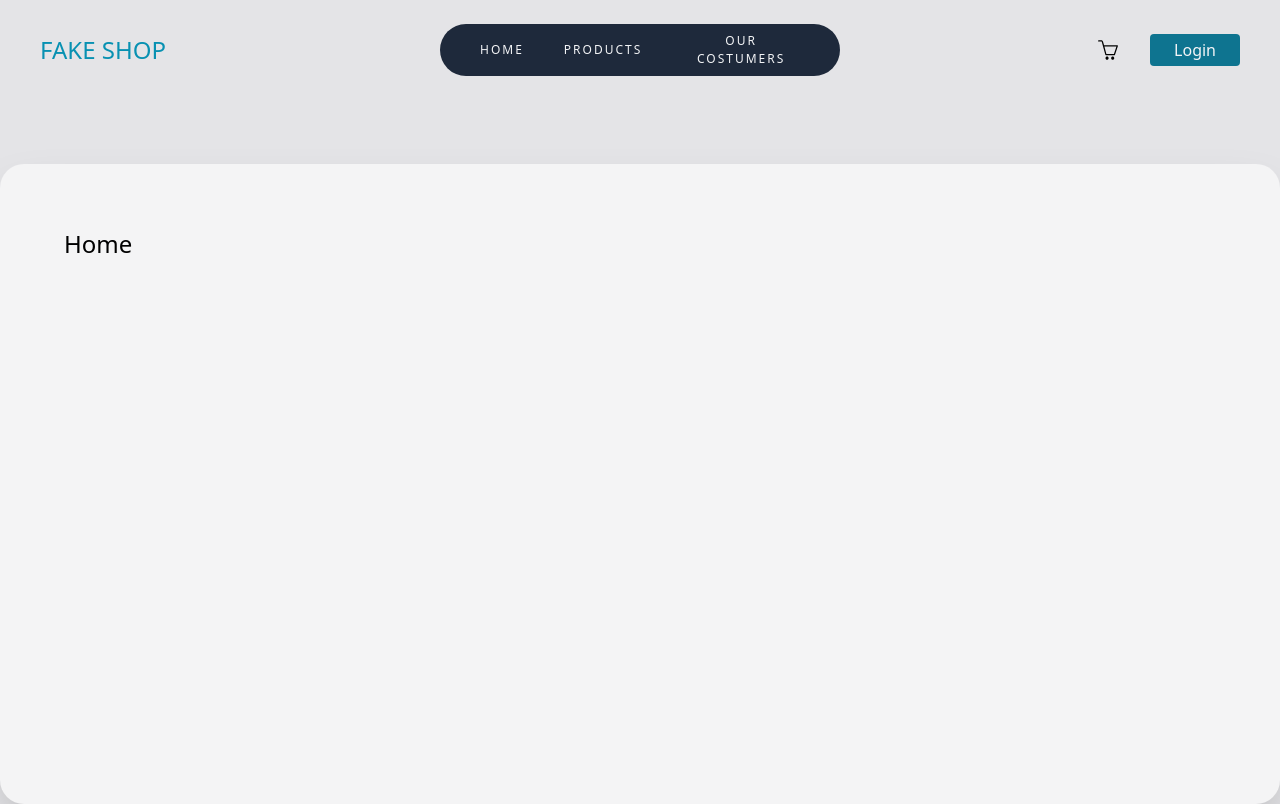
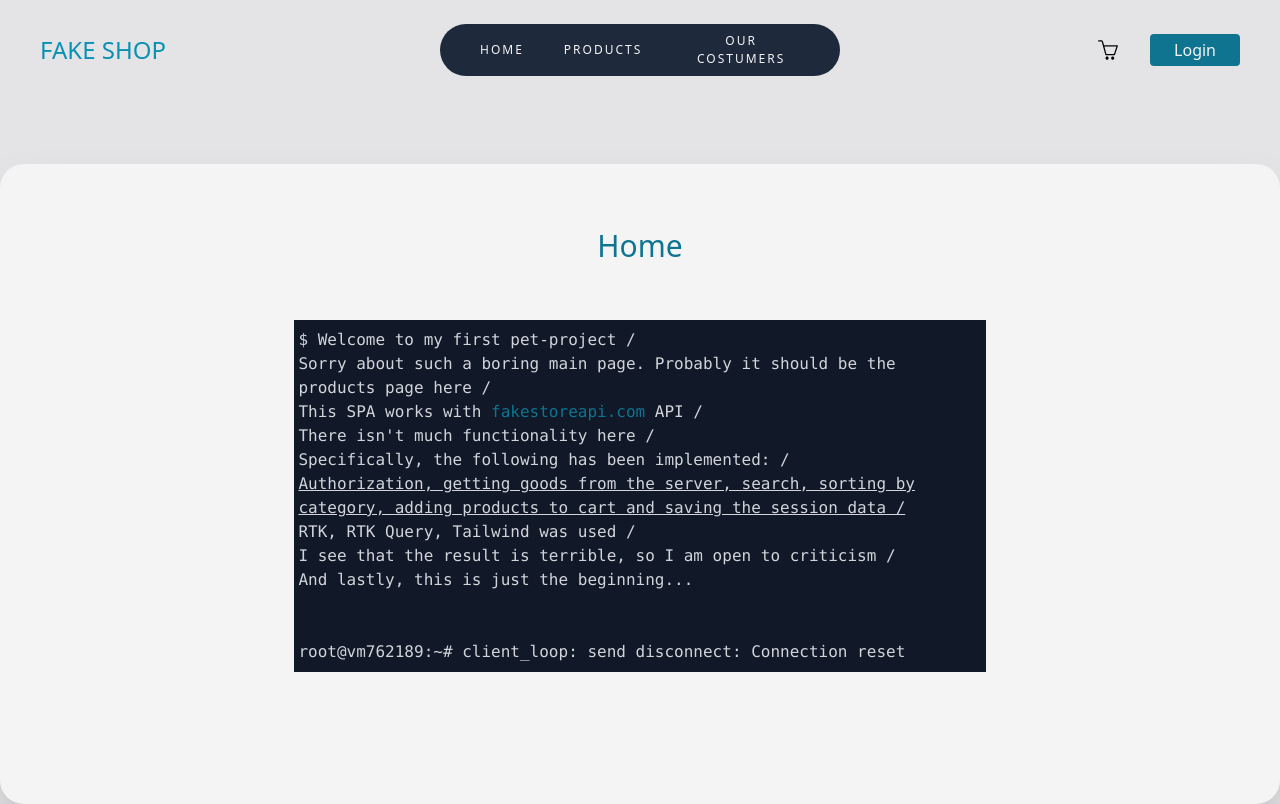
Before and after one commit to analsituation/fake_shop, a React (Create React App) app: page / in a window 1280 px wide. Built offline with nearby package versions, Linux system fonts and the light colour scheme.

Commit message:
homepage

```diff
--- a/src/components/LoginForm/LoginForm.tsx
+++ b/src/components/LoginForm/LoginForm.tsx
@@ -52,7 +52,6 @@ const LoginForm = () => {
         <div className={styles.loading_block}><Spinner /></div>
       }
     </>
-
   )
 }
 
--- a/src/pages/Home/Home.tsx
+++ b/src/pages/Home/Home.tsx
@@ -2,9 +2,27 @@ import React from 'react'
 
 const Home = () => {
   return (
-    <div className="text-2xl">
-      Home
-    </div>
+    <>
+      <h3 className="text-3xl text-cyan-700 text-center font-medium">
+        Home
+      </h3>
+      <div className="mt-14 w-[60%] mx-auto font-mono text-gray-300 bg-gray-900 px-1 py-2">
+        <p>$ Welcome to my first pet-project /</p>
+        <p>Sorry about such a boring main page. Probably it should be the products page here /</p>
+        <p>This SPA works with <a className="no-underline text-cyan-700" href='https://fakestoreapi.com/'>fakestoreapi.com</a> API /</p>
+        <p>There isn&apos;t much functionality here /</p>
+        <p>Specifically, the following has been implemented: /</p>
+        <p className="underline">Authorization, getting goods from the server, search, sorting by category, adding products to cart and saving the session data /</p>
+        <p>RTK, RTK Query, Tailwind was used /</p>
+        <p>I see that the result is terrible, so I am open to criticism /</p>
+        <p>And lastly, this is just the beginning...</p>
+        <br/>
+        <br/>
+        <p>root@vm762189:~# client_loop: send disconnect: Connection reset</p>
+      </div>
+    </>
+
+
   )
 }
 
--- a/src/pages/LoginPage/LoginPage.tsx
+++ b/src/pages/LoginPage/LoginPage.tsx
@@ -19,7 +19,7 @@ const LoginPage = () => {
       <h3 className={styles.page_title}>Login page</h3>
       <div className={styles.page_info}>
         For login use one of these pairs of username and password from
-        <a href='https://fakestoreapi.com/'>fakestoreapi.com</a>
+        <a className="text-cyan-700" href='https://fakestoreapi.com/'> fakestoreapi.com</a>
       </div>
       {isLoading && <div className="text-center mt-10"><Spinner /></div>}
       {data &&
```
